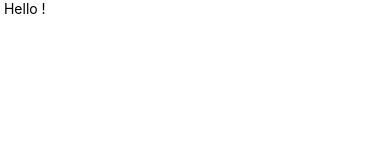
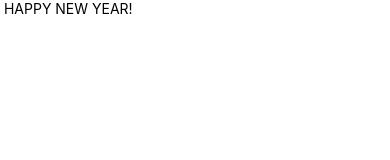
Before and after one commit to mkinnow8/bitriseCICD, a React Native app: screen / in a window 390 px wide. Shown: the top 160 px of the page. Built offline with nearby package versions, Linux system fonts and the light colour scheme.

Commit message:
happy new year

```diff
--- a/App.tsx
+++ b/App.tsx
@@ -4,7 +4,7 @@ import {SafeAreaView, StyleSheet, Text} from 'react-native';
 function App(): React.JSX.Element {
   return (
     <SafeAreaView>
-      <Text> Hello ! </Text>
+      <Text> HAPPY NEW YEAR! </Text>
     </SafeAreaView>
   );
 }
```
